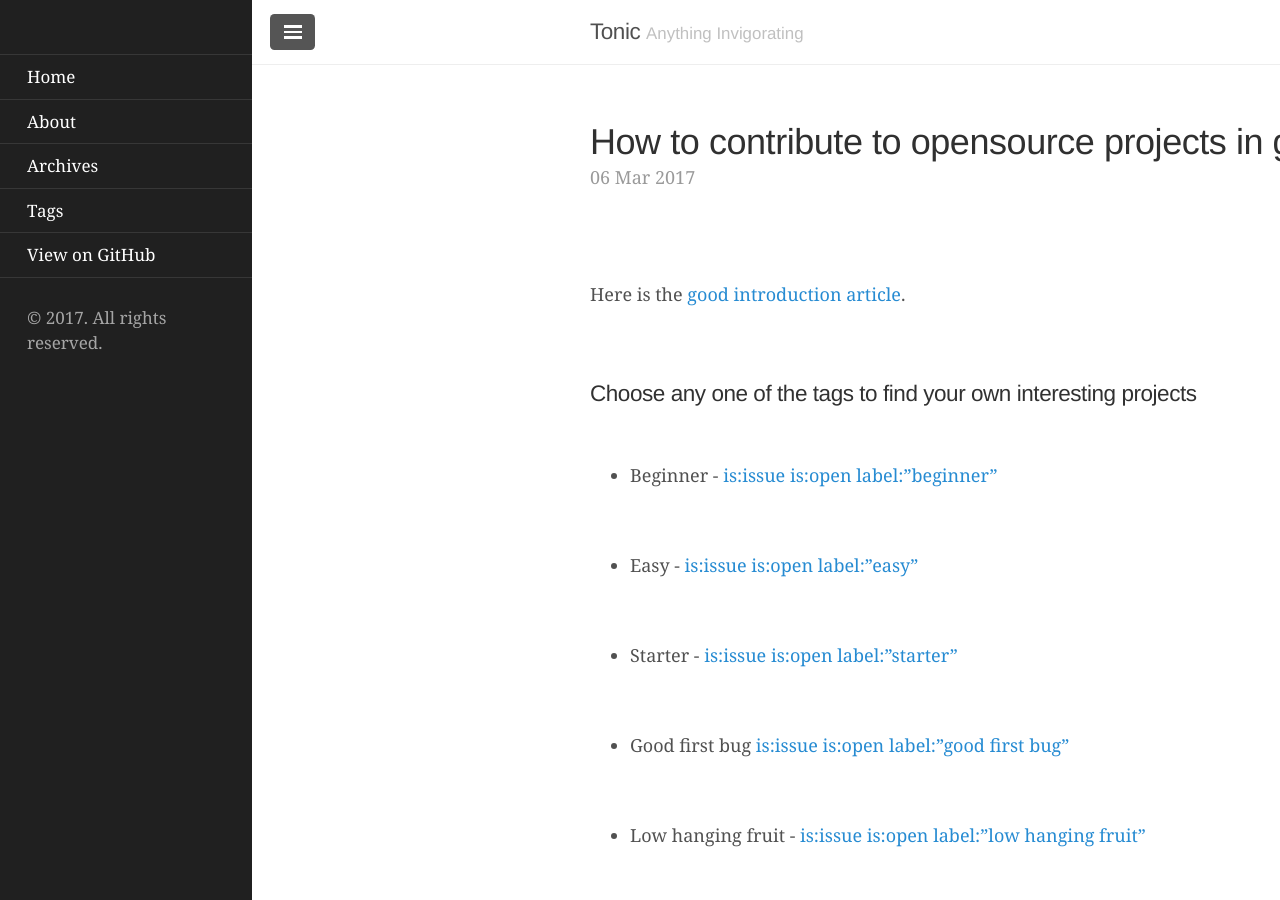
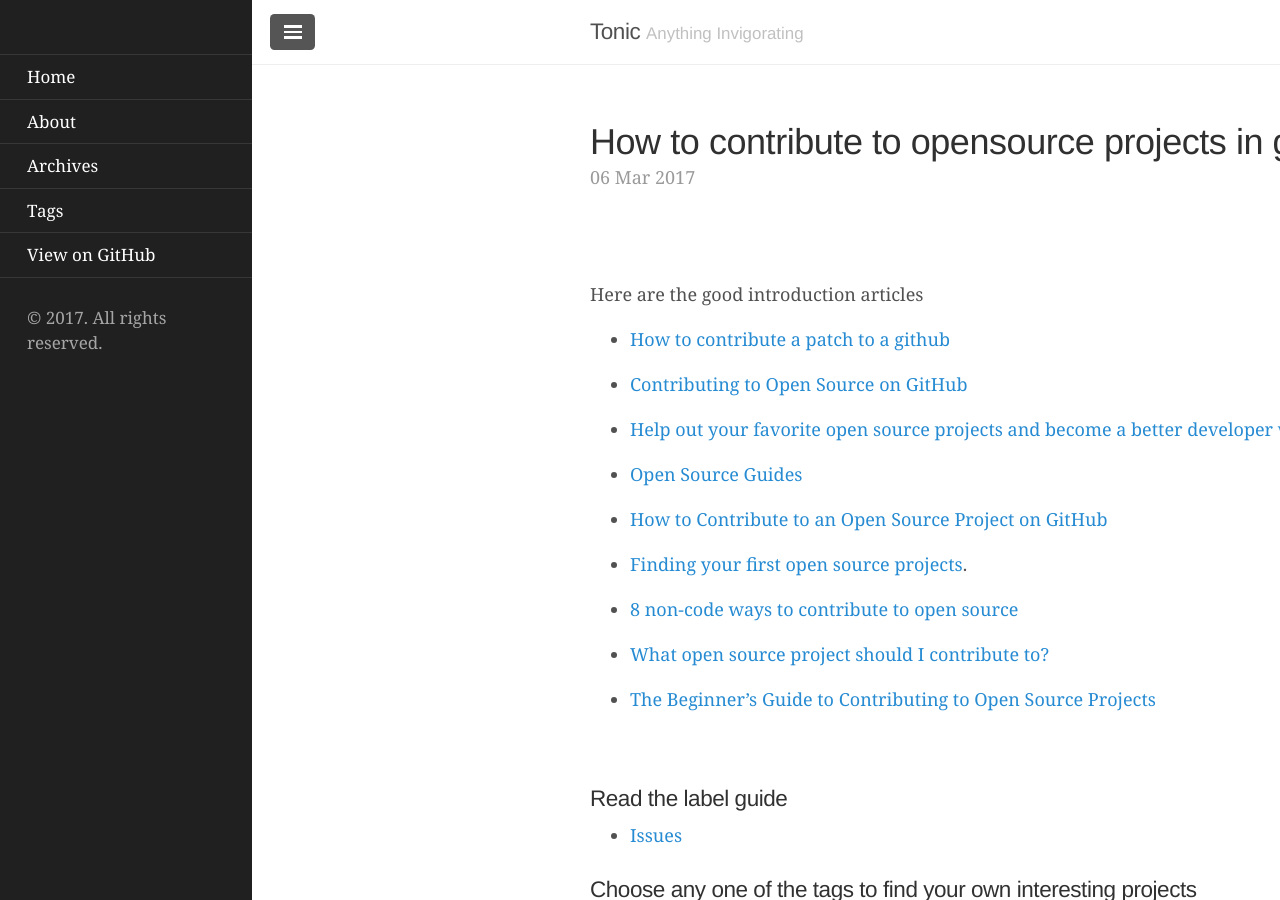
Before and after one commit to sangdunchoi/kimchitalk.github.io, a Jekyll site: the page built from index.html, in a window 1280 px wide and 900 px high. Built offline with Jekyll 4.4.1, drawn with Linux system fonts in a browser that asks for light colours; nearby versions of some CDN libraries; some web fonts are replaced; the list of posts is cut into pages by our own code; comment, search, counter and statistics services are not loaded.

Commit message:
Updated the post

```diff
--- a/_posts/2017-03-06-How-to-contribute-to-opensource-projects-github.md
+++ b/_posts/2017-03-06-How-to-contribute-to-opensource-projects-github.md
@@ -7,9 +7,36 @@ comments: true
 ---
 &nbsp;
 
-Here is the [good introduction article](https://medium.freecodecamp.com/finding-your-first-open-source-project-or-bug-to-work-on-1712f651e5ba#.yh8g1b5u5).
+Here are the good introduction articles
+
+* [How to contribute a patch to a github](http://www.hanselman.com/blog/GetInvolvedInOpenSourceTodayHowToContributeAPatchToAGitHubHostedOpenSourceProjectLikeCode52.aspx)
+
+* [Contributing to Open Source on GitHub](https://guides.github.com/activities/contributing-to-open-source/)
+
+* [Help out your favorite open source projects and become a better developer while doing it.](https://www.codetriage.com/)
+
+* [Open Source Guides](https://opensource.guide/)
+
+* [How to Contribute to an Open Source Project on GitHub](https://egghead.io/courses/how-to-contribute-to-an-open-source-project-on-github)
+
+* [Finding your first open source projects](https://medium.freecodecamp.com/finding-your-first-open-source-project-or-bug-to-work-on-1712f651e5ba#.yh8g1b5u5).
+
+* [8 non-code ways to contribute to open source](https://opensource.com/life/16/1/8-ways-contribute-open-source-without-writing-code)
+
+* [What open source project should I contribute to?](https://medium.com/@kentcdodds/what-open-source-project-should-i-contribute-to-7d50ecfe1cb4#.vd3p649yl)
+
+* [The Beginner’s Guide to Contributing to Open Source Projects](https://blog.newrelic.com/2014/05/05/open-source_gettingstarted/)
 
 &nbsp;
+
+
+
+### Read the label guide
+
+* [Issues](http://issuehub.io/)
+
+
+
 
 ### Choose any one of the tags to find your own interesting projects
 
```
